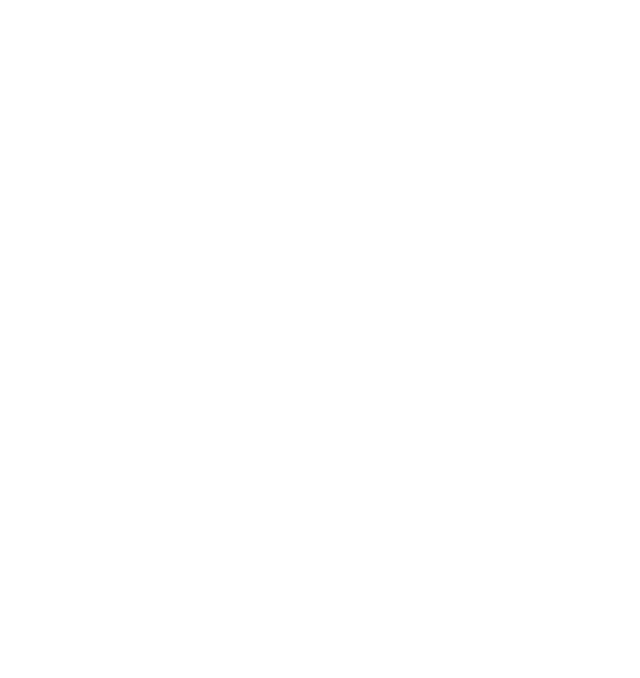
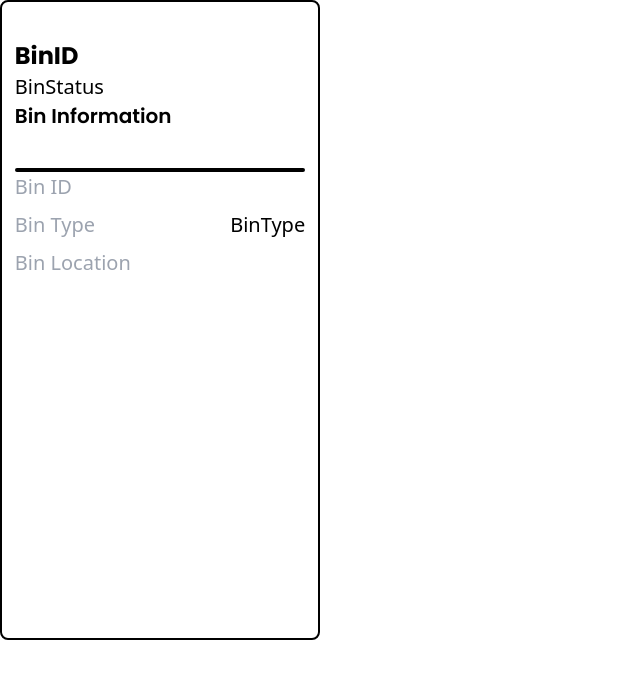
Before and after one commit to caleb05w/BinThereDumpedThat, a React (Create React App) app in the folder client-side/: page /sideBar in a window 1280 px wide. Before the commit this address had no page. Shown: the top 678 px of the page, without its empty margins (0-640 px from the left). Built offline with nearby package versions, Linux system fonts and the light colour scheme; a web font is replaced by a local one.

Commit message:
added side bar

```diff
--- a/client-side/src/App.js
+++ b/client-side/src/App.js
@@ -7,6 +7,7 @@
 import { Register } from "./pages/Register";
 import ProtectedRoute from "./ProtectedRoute";
 import BinAlert from "./BinAlert";
+import SideBar from "./components/SideBar";
 
 function App() {
   return (
@@ -20,6 +21,7 @@
         <Route path="/login" element={<Login />} />
         <Route path="/register" element={<Register />} />
         <Route path="/binAlert" element={<BinAlert />} />
+        <Route path="/sideBar" element={<SideBar />} />
       </Routes>
     </Router>
   );
--- /dev/null
+++ b/client-side/src/components/SideBar.js
@@ -0,0 +1,40 @@
+import React from 'react'
+import Button from "../components/Button";
+
+
+function SideBar({BinID, BinType, BinLocation, BinStatus, Image}) {
+  return (
+    <div className='border-2 border-black w-[25%] rounded-[0.5rem] px-[1%] py-[3%] min-h-[80lvh]'>
+        <h1 className=' text-2xl poppins-bold'> BinID </h1>
+        <p> {BinID} </p>
+        <p>{BinStatus}<span>BinStatus</span></p>
+
+        <h1 className='text-xl poppins-semibold'> Bin Information </h1>
+
+        <div className='border-2 border-black w-[100%] min-h-[30%] m-auto rounded-[0.5rem] mt-[13%]'>
+          {/* <img src={}></img> */}
+        </div>
+
+        <div className='flex-col flex gap-2'>
+          <div className='w-[100%] flex justify-between'>
+            <p className='text-gray-400'> Bin ID </p>
+            <p> {BinID} </p>
+          </div>
+
+          <div className=' w-[100%] flex justify-between'>
+            <p className='text-gray-400'> Bin Type </p>
+            <p> {BinType}<span> BinType </span> </p>
+          </div>
+
+          <div className='w-[100%] flex justify-between'>
+            <p className='text-gray-400'> Bin Location </p>
+            <p> {BinLocation} </p>
+          </div>
+        </div>
+
+
+    </div>
+  )
+}
+
+export default SideBar
```
